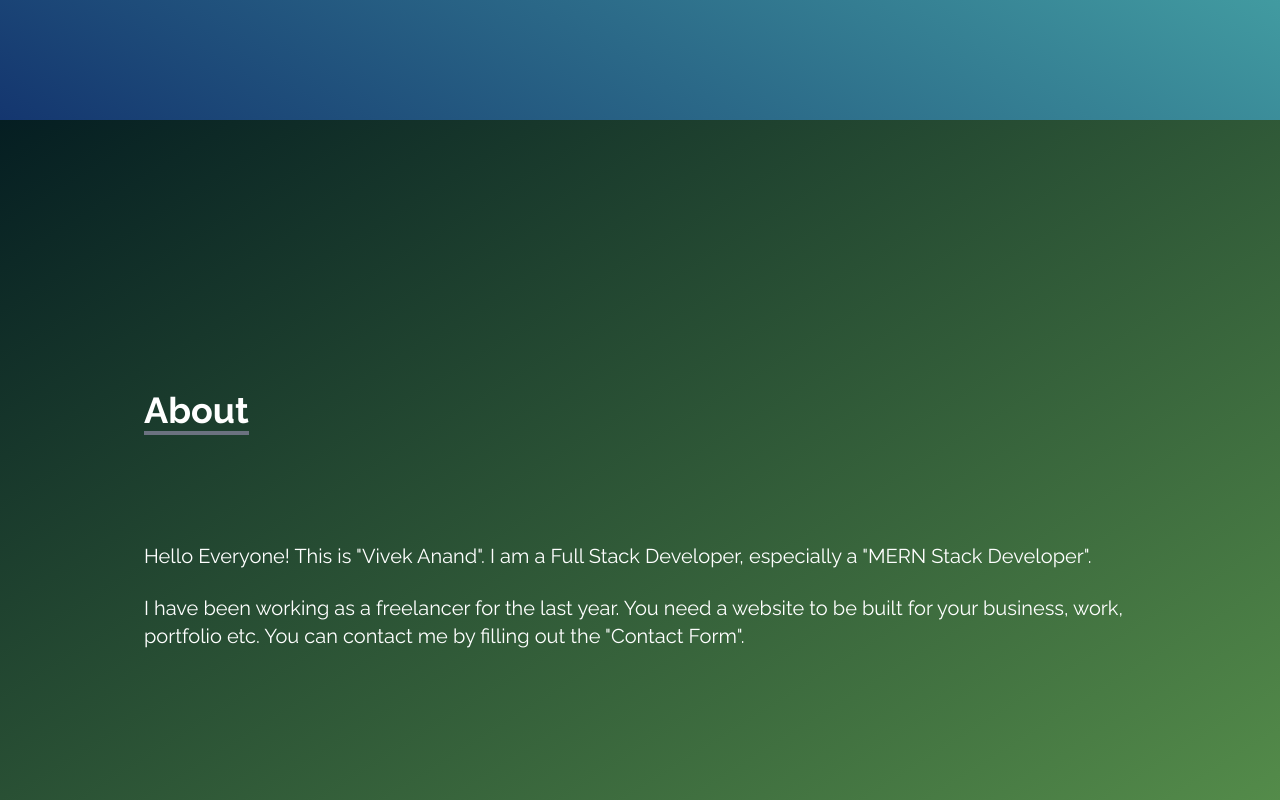
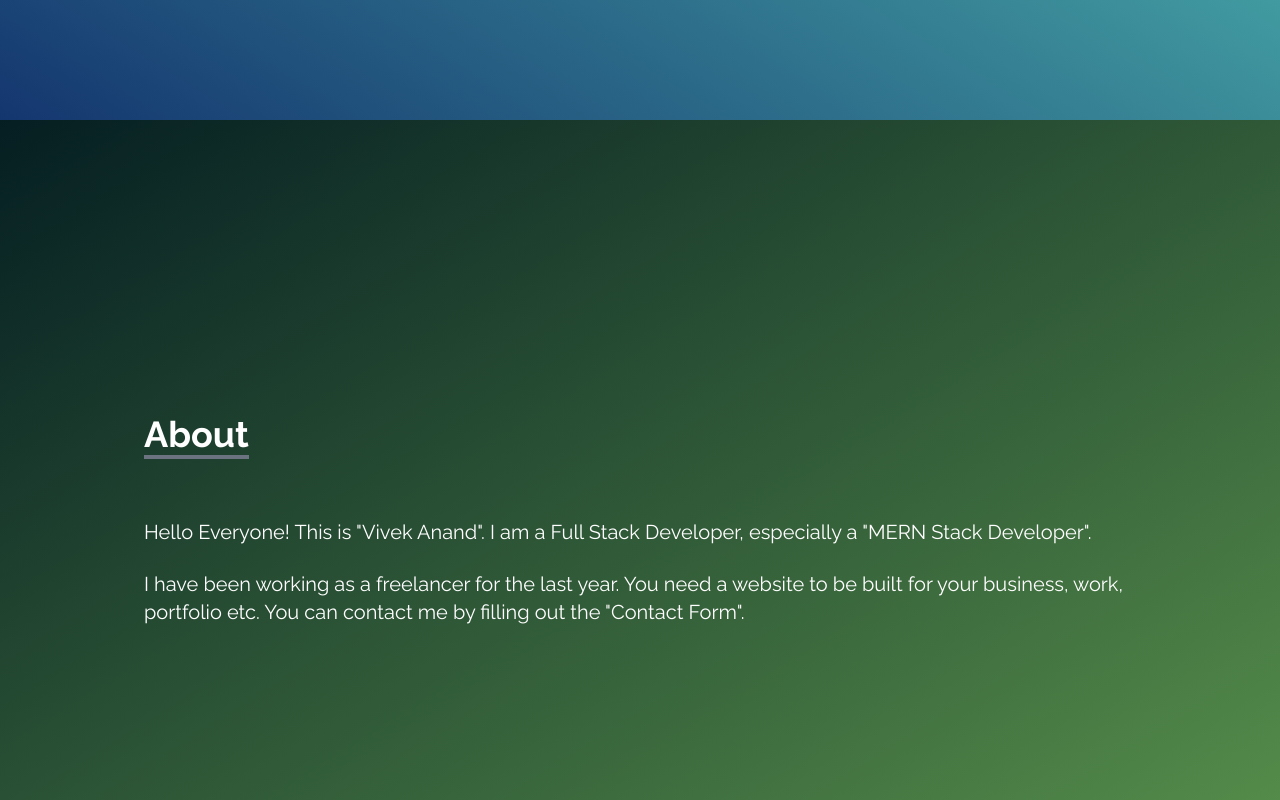
Before and after one commit to imvivekanand/portfolio, a React (Create React App) app: page / in a window 1280 px wide. Shown: the part 680-1480 px from the top of the page. Built offline with nearby package versions, Linux system fonts and the light colour scheme; the HTML template or start-up script is replaced by a standard one.

Commit message:
some minor bug fixes

```diff
--- a/src/App.js
+++ b/src/App.js
@@ -9,14 +9,16 @@ import SocialLinks from "./components/SocialLinks";
 function App() {
   return (
     <div>
-    <NavBar/>
-    <Home/>
-    <About/>
-    <Portfolio/>
-    <Experience/>
-    <Contact/>
+    <div className="navbar"><NavBar/></div>
+    <div className="home"><Home/></div>
+    <div className="about"><About/></div>
+    <div className="portfolio"><Portfolio/></div>
+    <div className="experience"><Experience/></div>
+    <div className="contact"><Contact/></div>
 
-    <SocialLinks/>
+
+
+    <div className="sociallinks"><SocialLinks/></div>
     </div>
   );
 }
--- a/src/components/About.jsx
+++ b/src/components/About.jsx
@@ -4,10 +4,10 @@ const About = () => {
   return (
     <div name="about" className="w-full h-screen bg-gradient-to-br from-[#051E22] to-[#5A944D] text-white">
       <div className="max-w-screen-lg p-4 mx-auto flex flex-col justify-center w-full h-full">
-        <div className="pb-8">
+        <div className="pb-6">
           <p className="text-4xl font-bold inline border-b-4 border-gray-500">About</p>
         </div>
-        <p className="text-xl mt-20">
+        <p className="text-xl mt-10">
         Hello Everyone! This is "Vivek Anand". I am a Full Stack Developer, especially a "MERN Stack Developer".
 
         </p>
--- a/src/components/NavBar.jsx
+++ b/src/components/NavBar.jsx
@@ -29,7 +29,7 @@ const NavBar = () => {
   ];
 
   return (
-    <div className="flex justify-between items-center w-full h-20 px-4 text-white bg-[#47466D] fixed">
+    <div className="flex justify-between items-center w-full h-20 px-4 text-white bg-[#47466D] fixed z-10">
       <div>
         <h1 className="text-5xl font-signature ml-2">Vivek Anand</h1>
       </div>
```
Also changed, not shown: src/index.css (line endings or trailing spaces).
